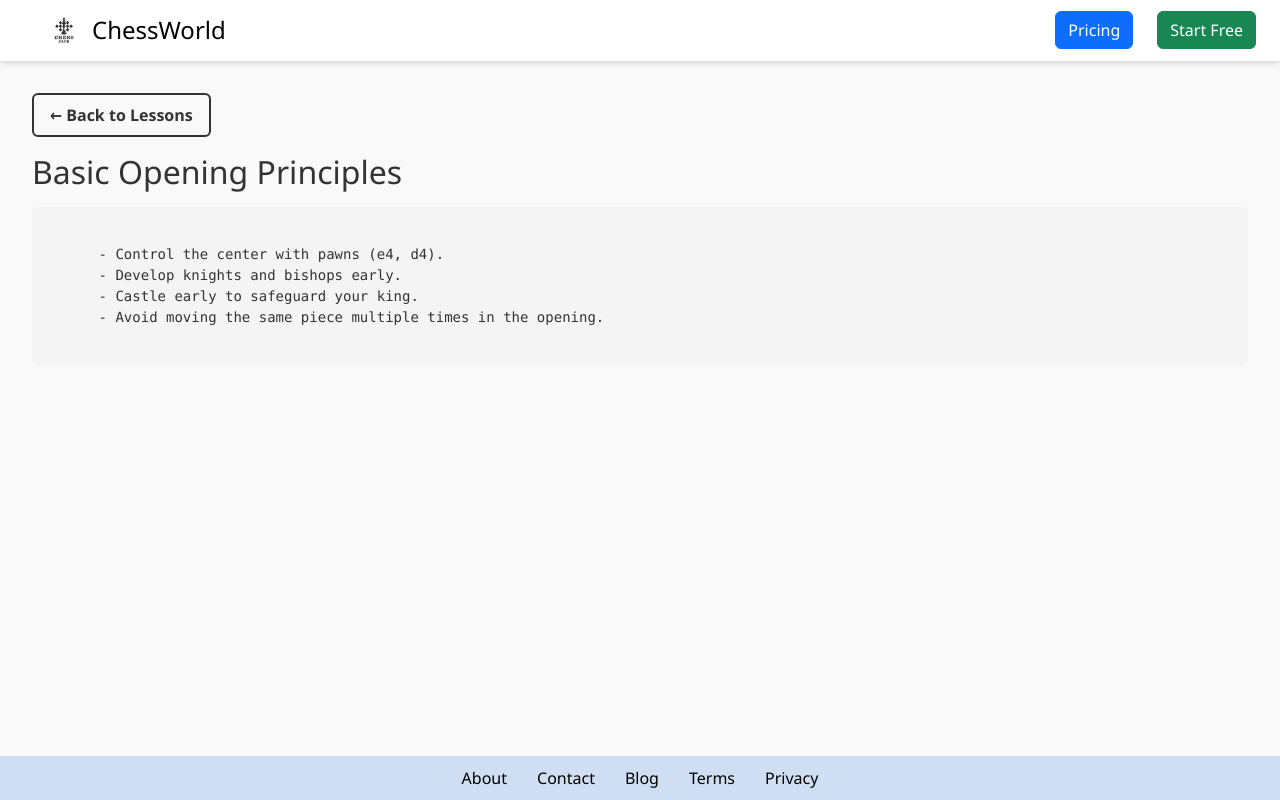
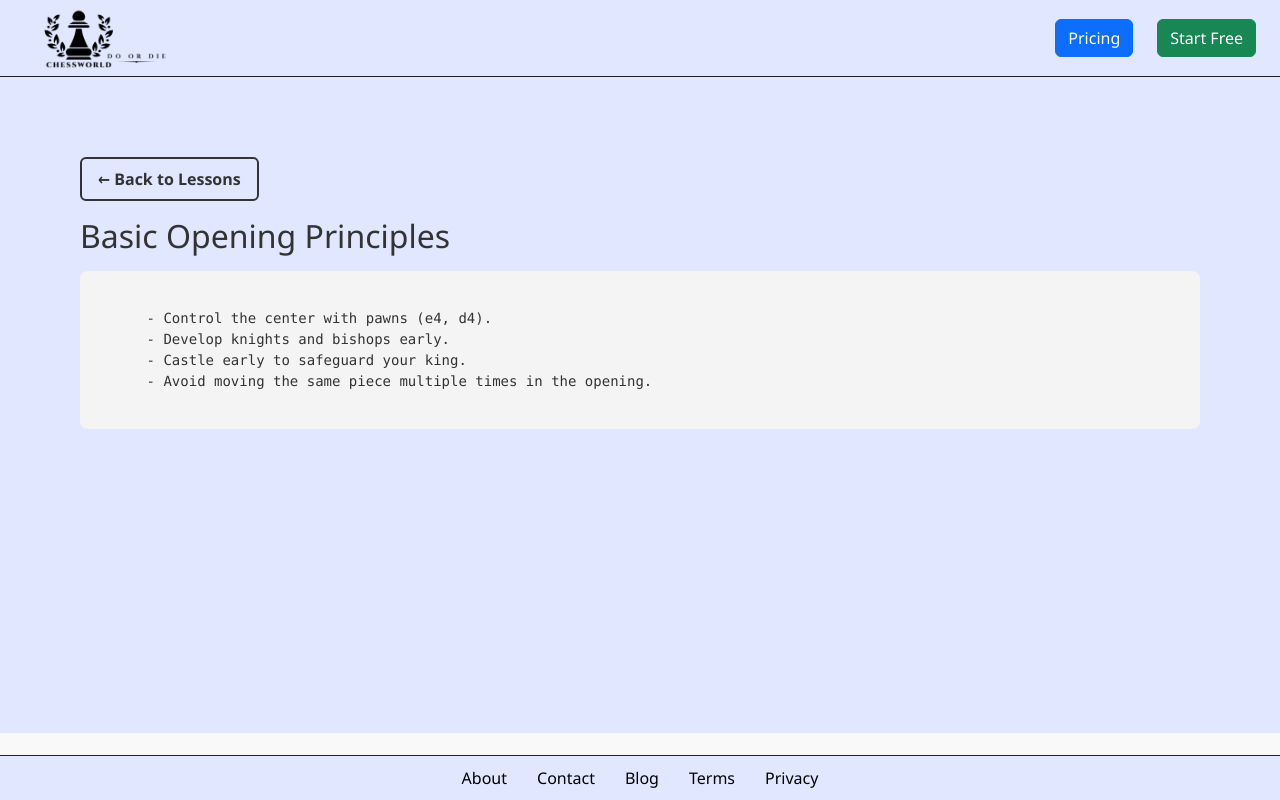
Before and after one commit to VIKRAM16092003/ChessWorld, a React (Vite) app in the folder chess/: page /lesson/1 in a window 1280 px wide. Built offline with nearby package versions, Linux system fonts and the light colour scheme.

Commit message:
navbar and Lesson styles added

```diff
--- a/chess/src/Lesson.jsx
+++ b/chess/src/Lesson.jsx
@@ -35,8 +35,9 @@ function Lesson() {
   };
 
   return (
-    <div className="lesson-page" style={{ padding: "2rem" }}>
-      <h2 style={{ textAlign: "center", marginBottom: "2rem" }}>Chess Lessons</h2>
+    <div className="lesson-page bg-indigo-100" style={{ padding: "2rem" }}>
+      <div className="mx-5"><p className="h2 fw-bold text-shadow-lg py-2 mx-5" style={{ textAlign: "center", marginBottom: "2rem" }}>Chess Lessons</p></div>
+
       <div className="lesson-grid" style={{ display: "flex", flexWrap: "wrap", gap: "20px", justifyContent: "center" }}>
         {lessons.map((lesson) => (
           <div
@@ -53,7 +54,7 @@ function Lesson() {
           >
             <h4>{lesson.title}</h4>
             <p>{lesson.description}</p>
-            <button className="btn btn-primary" onClick={() => handleStartLesson(lesson.id)}>
+            <button className="btn btn-secondary" onClick={() => handleStartLesson(lesson.id)}>
               Start Lesson
             </button>
           </div>
--- a/chess/src/LessonDetail.jsx
+++ b/chess/src/LessonDetail.jsx
@@ -107,7 +107,7 @@ function LessonDetail() {
 
   if (!lesson) {
     return (
-      <div style={{ padding: "2rem" }}>
+      <div className="bg-indigo-100" style={{ padding: "2rem" }}>
         <h2>Lesson not found</h2>
         <button className="btn btn-outline-dark" onClick={() => navigate("/lesson")}>
           Back to Lessons
@@ -117,7 +117,13 @@ function LessonDetail() {
   }
 
   return (
-    <div style={{ padding: "2rem" }}>
+    <div className="bg-indigo-100 p-5">
+    <div className="mb-5" style={{ padding: "2rem" }}>
+      <div className="mb-5">
+        <div className="mb-5">
+          <div className="mb-5">
+            <div className="mb-5">
+              <div className="mb-5">
       <button className="btn btn-outline-dark mb-3" onClick={() => navigate("/lesson")}>
         ← Back to Lessons
       </button>
@@ -132,6 +138,14 @@ function LessonDetail() {
         {lesson.content}
       </pre>
     </div>
+    </div>
+    </div>
+    </div>
+    </div>
+    </div>
+    <p className="h3 bg-indigo-100 mb-5 pb-20"></p>
+    </div>
+
   );
 }
 
--- a/chess/src/Pages/StartGame/StartGame.css
+++ b/chess/src/Pages/StartGame/StartGame.css
@@ -11,7 +11,7 @@
   padding: 20px;
   border: 1px solid #ddd;
   border-radius: 12px;
-  background-color: #fff;
+  background-color: #bfd8da;
   box-shadow: 0 8px 24px rgba(0, 0, 0, 0.1);
 }
 /* StartGame.css */
--- a/chess/src/Pages/StartGame/StartGame.jsx
+++ b/chess/src/Pages/StartGame/StartGame.jsx
@@ -172,7 +172,7 @@ function StartGame() {
   };
 
   return (
-    <div className={`start-game-wrapper ${isDarkMode ? "dark-mode" : ""}`}>
+    <div className={`bg-indigo-100 start-game-wrapper ${isDarkMode ? "dark-mode" : ""}`}>
       <div style={{ fontFamily: "sans-serif", padding: 20, display: "flex", justifyContent: "center" }}>
         <div style={{
           width: "100%", maxWidth: "1400px", background: isDarkMode ? "#1e1e1e" : "linear-gradient(135deg, #f5f7fa, #c3cfe2)",
--- a/chess/src/components/Footer.jsx
+++ b/chess/src/components/Footer.jsx
@@ -3,7 +3,8 @@ import { Link } from 'react-router-dom';
 
 const Footer = () => {
   return (
-    <footer style={styles.footerLight}>
+    <div className="border-top border-dark shadow-sm">
+    <footer className='bg-indigo-100' style={styles.footerLight}>
       <ul style={styles.list}>
         <li><Link to="/about" style={styles.link}>About</Link></li>
         <li><Link to="/contact" style={styles.link}>Contact</Link></li>
@@ -12,12 +13,13 @@ const Footer = () => {
         <li><Link to="/privacy" style={styles.link}>Privacy</Link></li>
       </ul>
     </footer>
+    </div>
   );
 };
 
 const styles = {
   footerLight: {
-    backgroundColor: '#cfdef3',
+
     padding: '10px 0',
     textAlign: 'center',
   },
--- a/chess/src/components/NavBar.jsx
+++ b/chess/src/components/NavBar.jsx
@@ -1,14 +1,15 @@
 import { Link } from 'react-router-dom';
-import logo from '../assets/logo.jpg';
+import logo from '../assets/logo.png';
 
 const Navbar = () => {
   return (
-    <nav className="bg-white px-6 py-2 shadow-md ">
+     <div className="border-bottom border-dark shadow-sm">
+    <nav className="bg-indigo-100 px-6 py-2 shadow-md  ">
       <div className="w-98vw flex justify-between items-center">
         {/* Logo */}
         <Link to="/" className="!no-underline flex items-center space-x-2 ml-5">
-          <img src={logo} alt="Company Logo" className="w-10 h-10 rounded-full object-cover" />
-          <span className="text-xl font-semibold "><p className="h4 mt-2 text-black">ChessWorld</p></span>
+          <img src={logo} alt="Company Logo" className="w-32 h-15 object-cover" />
+
         </Link>
 
         {/* Nav Links */}
@@ -30,6 +31,7 @@ const Navbar = () => {
         </div>
       </div>
     </nav>
+    </div>
   );
 };
 
```
Also changed, not shown: chess/src/assets/logo.png (added).
